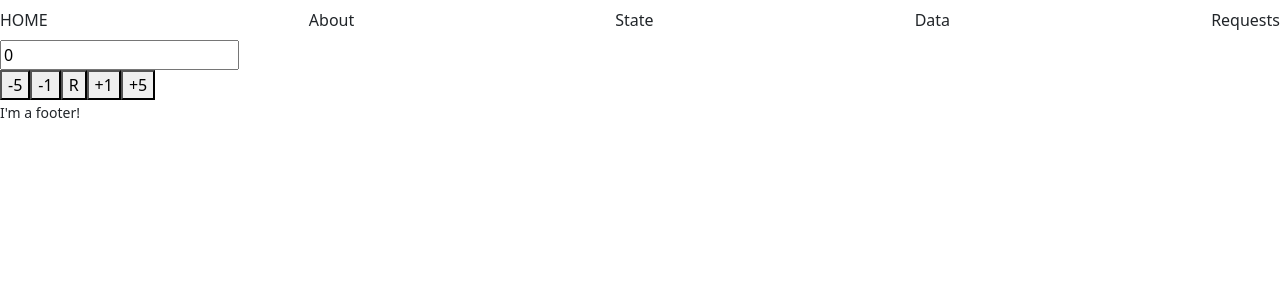
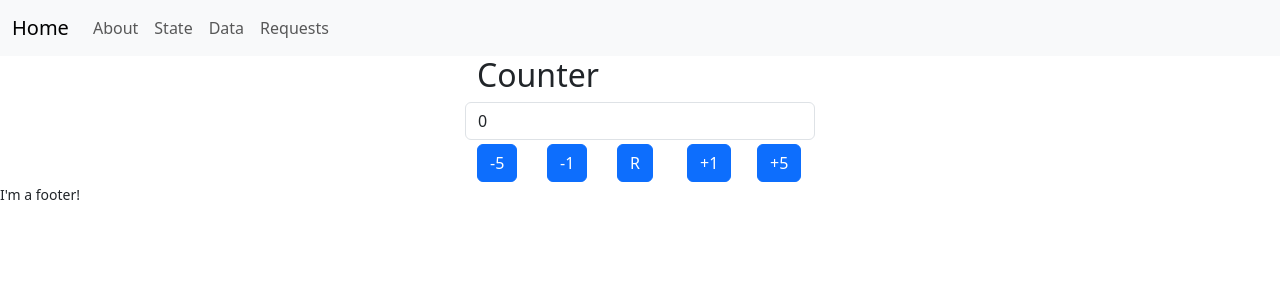
Before and after one commit to JHarry444/LBG-React-Demo, a React (Create React App) app: page /state in a window 1280 px wide. Shown: the top 300 px of the page. Built offline with nearby package versions, Linux system fonts and the light colour scheme.

Commit message:
updated styling

```diff
--- a/src/App.js
+++ b/src/App.js
@@ -14,12 +14,29 @@ function App() {
   return (
     <>
       <Router>
-        <nav className='navbar'>
-          <Link className='nav-link' to='/'>HOME</Link>
-          <Link className='nav-link' to='/about'>About</Link>
-          <Link className='nav-link' to='/state'>State</Link>
-          <Link className='nav-link' to='/data'>Data</Link>
-          <Link className='nav-link' to='/requests'>Requests</Link>
+        <nav class="navbar navbar-expand-lg bg-body-tertiary">
+          <div class="container-fluid">
+            <Link class="navbar-brand" to="/">Home</Link>
+            <button class="navbar-toggler" type="button" data-bs-toggle="collapse" data-bs-target="#navbarSupportedContent" aria-controls="navbarSupportedContent" aria-expanded="false" aria-label="Toggle navigation">
+              <span class="navbar-toggler-icon"></span>
+            </button>
+            <div class="collapse navbar-collapse" id="navbarSupportedContent">
+              <ul class="navbar-nav me-auto mb-2 mb-lg-0">
+                <li class="nav-item">
+                  <Link class="nav-link" to="/about">About</Link>
+                </li>
+                <li class="nav-item">
+                  <Link class="nav-link" to="/state">State</Link>
+                </li>
+                <li class="nav-item">
+                  <Link class="nav-link" to="/data">Data</Link>
+                </li>
+                <li class="nav-item">
+                  <Link class="nav-link" to="/requets">Requests</Link>
+                </li>
+              </ul>
+            </div>
+          </div>
         </nav>
         <Routes>
           <Route path='/' element={<Home />} />
--- a/src/components/requests/CreateTrainers.jsx
+++ b/src/components/requests/CreateTrainers.jsx
@@ -7,7 +7,6 @@ function CreateTrainers() {
     const [specialism, setSpecialism] = useState("");
 
     function handleSubmit(event) {
-        debugger;
         event.preventDefault();
         axios.post("http://localhost:5000/trainer", { name, age, specialism })
             .then(response => console.log(response))
--- a/src/components/requests/GetTrainers.jsx
+++ b/src/components/requests/GetTrainers.jsx
@@ -13,7 +13,7 @@ function GetTrainers() {
             .get("http://localhost:5000/trainer")
             .then(response => {
                 console.log("Response:", response);
-                // updates the traienrs state with the data from the response
+                // updates the trainers state with the data from the response
                 setTrainers(response.data);
                 console.log("Trainers:", trainers);
             }).catch(err => console.error(err));
--- a/src/components/state/Counter.jsx
+++ b/src/components/state/Counter.jsx
@@ -12,14 +12,30 @@ function Counter() {
 
     console.log("Count:", count);
 
-    return (<div>
-        <input type="number" readOnly value={count} />
-        <br />
-        <button onClick={() => setCount(count - 5)}>-5</button>
-        <button onClick={() => setCount(count - 1)}>-1</button>
-        <button onClick={() => setCount(0)}>R</button>
-        <button onClick={() => setCount(count + 1)}>+1</button>
-        <button onClick={() => setCount(count + 5)}>+5</button>
+    return (<div className="container" style={{ maxWidth: "350px" }}>
+        <div className="row">
+            <h2>Counter</h2>
+        </div>
+        <div className="row">
+            <input className="form-control" type="number" readOnly value={count} />
+        </div>
+        <div className="row mt-1">
+            <div className="col">
+                <button className="btn btn-primary" onClick={() => setCount(count - 5)}>-5</button>
+            </div>
+            <div className="col">
+                <button className="btn btn-primary" onClick={() => setCount(count - 1)}>-1</button>
+            </div>
+            <div className="col">
+                <button className="btn btn-primary" onClick={() => setCount(0)}>R</button>
+            </div>
+            <div className="col">
+                <button className="btn btn-primary" onClick={() => setCount(count + 1)}>+1</button>
+            </div>
+            <div className="col">
+                <button className="btn btn-primary" onClick={() => setCount(count + 5)}>+5</button>
+            </div>
+        </div>
     </div>);
 }
 
```
